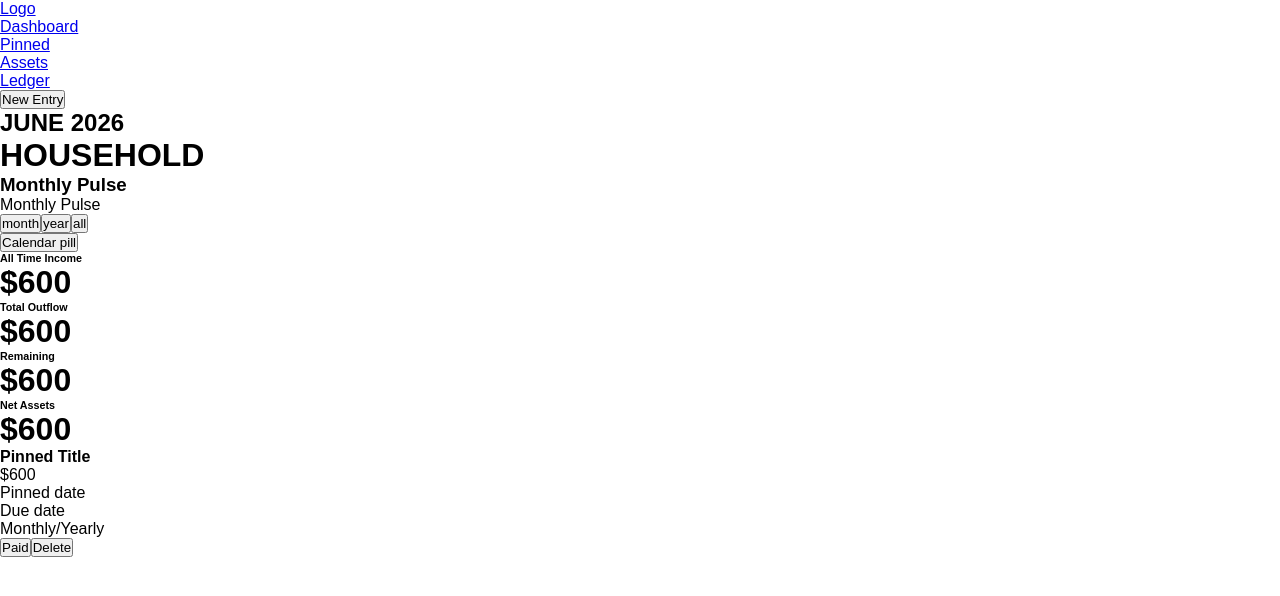
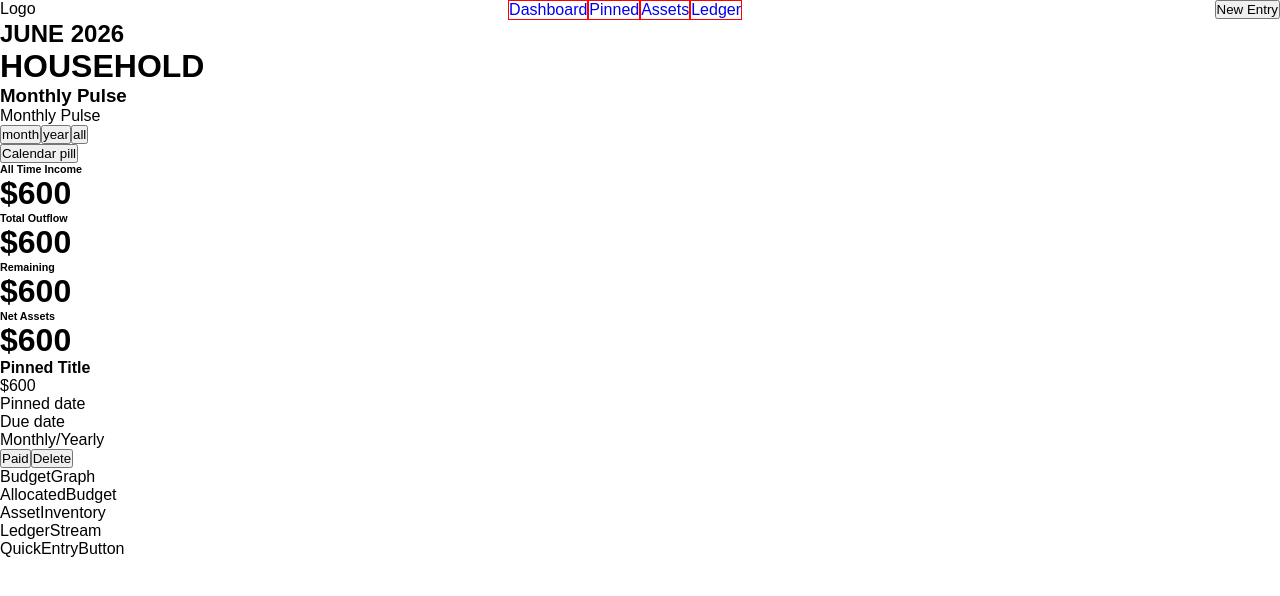
Before and after one commit to flo20/budget-app, a Next.js app: page / in a window 1280 px wide. Shown: the top 596 px of the page. Built offline with nearby package versions, Linux system fonts and the light colour scheme.

Commit message:
Adjust navbar styles

```diff
--- a/package.json
+++ b/package.json
@@ -15,6 +15,7 @@
   },
   "devDependencies": {
     "eslint": "^9",
-    "eslint-config-next": "16.2.9"
+    "eslint-config-next": "16.2.9",
+    "sass": "^1.101.0"
   }
 }
--- a/src/app/page.js
+++ b/src/app/page.js
@@ -1,5 +1,10 @@
+import AllocatedBudget from '@/components/AllocatedBudget'
+import AssetInventory from '@/components/AssetInventory'
 import BudgetSummary from '@/components/BudgetSummary'
+import Graph from '@/components/Graph'
+import LedgerStream from '@/components/LedgerStream'
 import PinnedPayment from '@/components/PinnedPayment'
+import QuickEntryButton from '@/components/QuickEntryButton'
 import SubNav from '@/components/SubNav'
 
 export default function Home() {
@@ -9,6 +14,11 @@ export default function Home() {
 				<SubNav />
 				<BudgetSummary />
 				<PinnedPayment />
+				<Graph />
+				<AllocatedBudget />
+				<AssetInventory />
+				<LedgerStream />
+				<QuickEntryButton />
 			</div>
 		</>
 	)
--- a/src/components/AssetInventory.js
+++ b/src/components/AssetInventory.js
@@ -1,6 +1,6 @@
 
 export default function AssetInventory() {
   return (
-    <div>AssetInventory</div>
+    <section id="assets">AssetInventory</section>
   )
 }
--- a/src/components/Graph.js
+++ b/src/components/Graph.js
@@ -1,3 +1,3 @@
 export default function Graph() {
-	return <div>BudgetGraph</div>
+	return <section id="dashboard">BudgetGraph</section>
 }
--- a/src/components/LedgerStream.js
+++ b/src/components/LedgerStream.js
@@ -1,7 +1,3 @@
-import React from 'react'
-
 export default function LedgerStream() {
-  return (
-    <div>LedgerStream</div>
-  )
+	return <section id="ledger">LedgerStream</section>
 }
--- a/src/components/NavBar.js
+++ b/src/components/NavBar.js
@@ -1,29 +1,27 @@
-import Link from 'next/link'
+import styles from './NavBar.module.scss'
 
 export default function NavBar() {
 	return (
-		<nav>
+		<nav className={styles.flex}>
 			<ul>
-				<Link href="/">Logo</Link>
+				<a>Logo</a>
 			</ul>
-			<ul>
+			<ul className={styles.flexMainNav}>
 				<li>
-					<Link href="#dashboard">Dashboard</Link>
+					<a href="#dashboard">Dashboard</a>
 				</li>
 				<li>
-					<Link href="#pinned">Pinned</Link>
+					<a href="#pinned">Pinned</a>
 				</li>
 				<li>
-					<Link href="#assets">Assets</Link>
+					<a href="#assets">Assets</a>
 				</li>
 				<li>
-					<Link href="#ledger">Ledger</Link>
+					<a href="#ledger">Ledger</a>
 				</li>
 			</ul>
 			<ul>
-				<li>
-					<button href="/newentry">New Entry</button>
-				</li>
+				<button href="/newentry">New Entry</button>
 			</ul>
 		</nav>
 	)
--- /dev/null
+++ b/src/components/NavBar.module.scss
@@ -0,0 +1,20 @@
+.flex {
+	display: flex;
+	justify-content: space-between;
+    width: 100%;
+}
+
+.flexMainNav {
+    display: flex;
+    justify-content: space-between;
+
+    & li {
+        border: 1px solid red;
+        list-style:none;
+    }
+
+	& li  a {
+		text-decoration: none;
+	}
+
+}
--- a/src/components/PinnedPayment.js
+++ b/src/components/PinnedPayment.js
@@ -1,6 +1,6 @@
 export default function PinnedPayment() {
 	return (
-		<div>
+		<section id="pinned">
 			<div>
 				<h4>Pinned Title</h4>
 				<p>$600</p>
@@ -15,6 +15,6 @@ export default function PinnedPayment() {
 				<button>Paid</button>
 				<button>Delete</button>
 			</div>
-		</div>
+		</section>
 	)
 }
```
Also changed, not shown: 1 other file (tests, documents, lock files or other folders).
